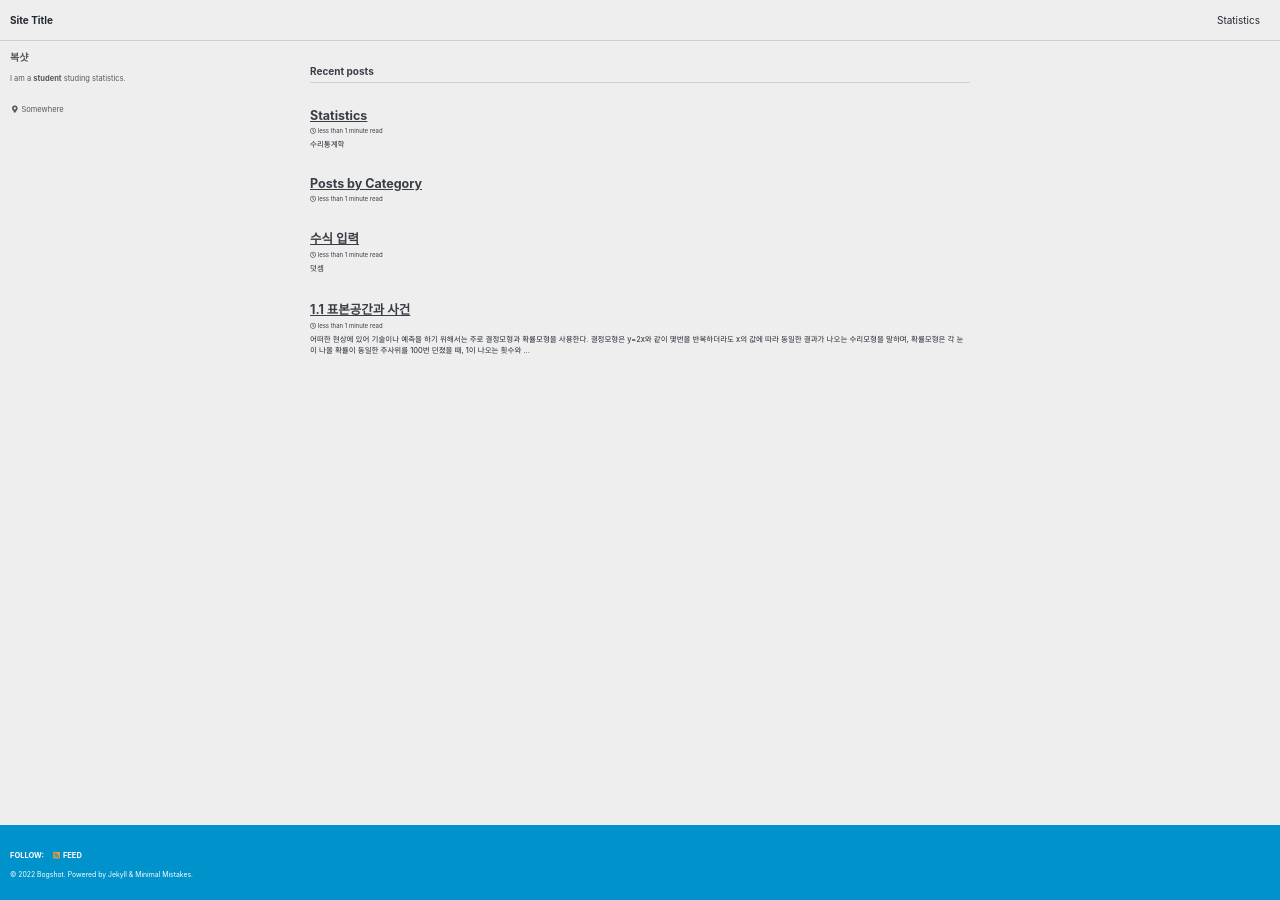
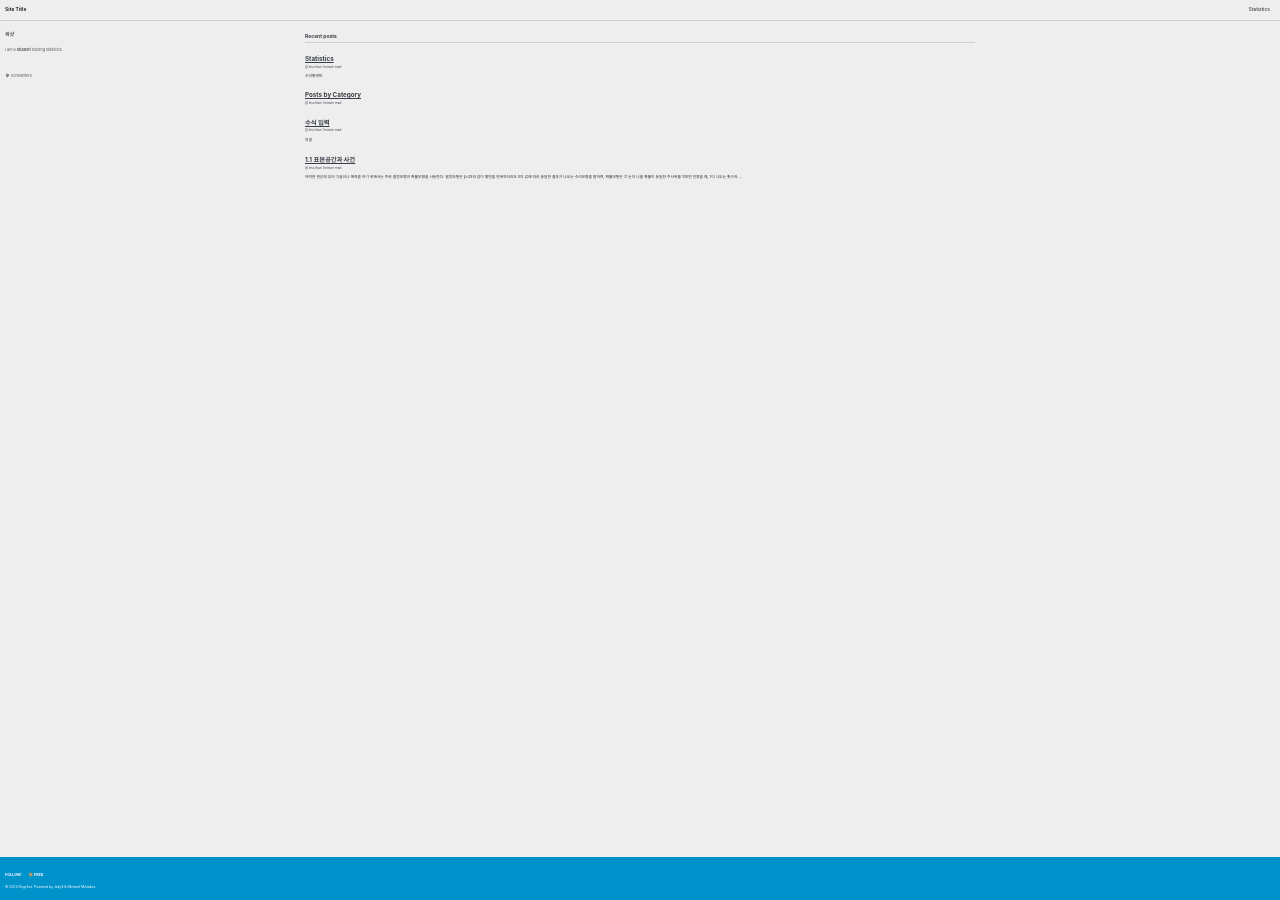
Before and after one commit to Bogshot/bogshot.github.io, a Jekyll site: the page built from index.html, in a window 1280 px wide. Built offline with Jekyll 4.4.1, drawn with Linux system fonts in a browser that asks for light colours; cached includes are drawn as plain includes; the list of posts is cut into pages by our own code.

Commit message:
Update _reset.scss

```diff
--- a/_sass/minimal-mistakes/_reset.scss
+++ b/_sass/minimal-mistakes/_reset.scss
@@ -8,18 +8,18 @@ html {
   /* apply a natural box layout model to all elements */
   box-sizing: border-box;
   background-color: $background-color;
-  font-size: 10x;
+  font-size: 5x;
 
   @include breakpoint($medium) {
-    font-size: 10px;
+    font-size: 5px;
   }
 
   @include breakpoint($large) {
-    font-size: 10px;
+    font-size: 5px;
   }
 
   @include breakpoint($x-large) {
-    font-size: 10px;
+    font-size: 5px;
   }
 
   -webkit-text-size-adjust: 100%;
```
